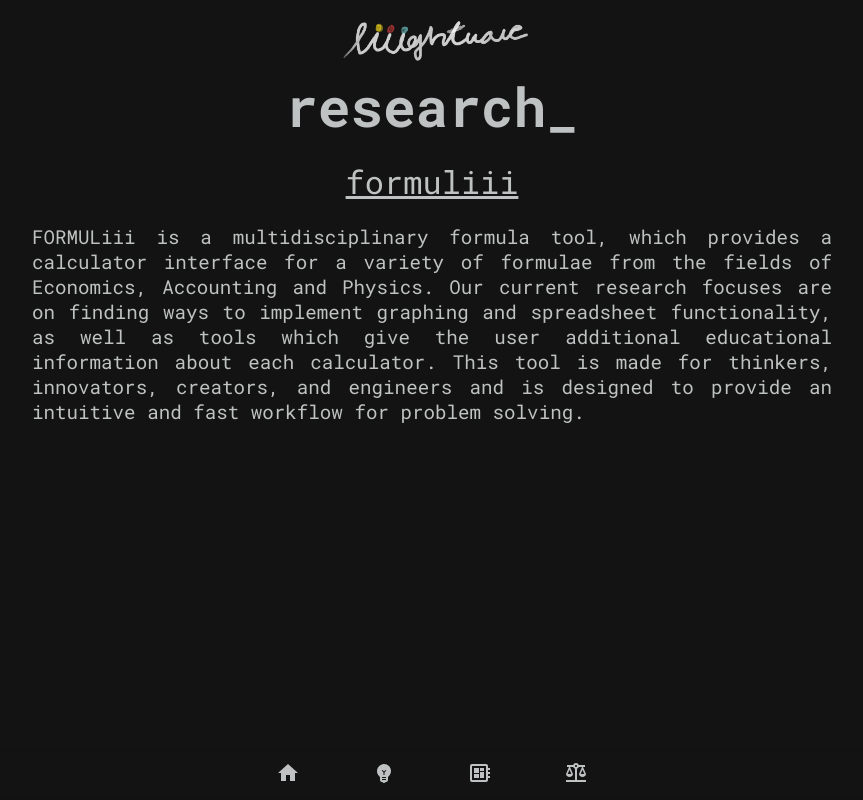
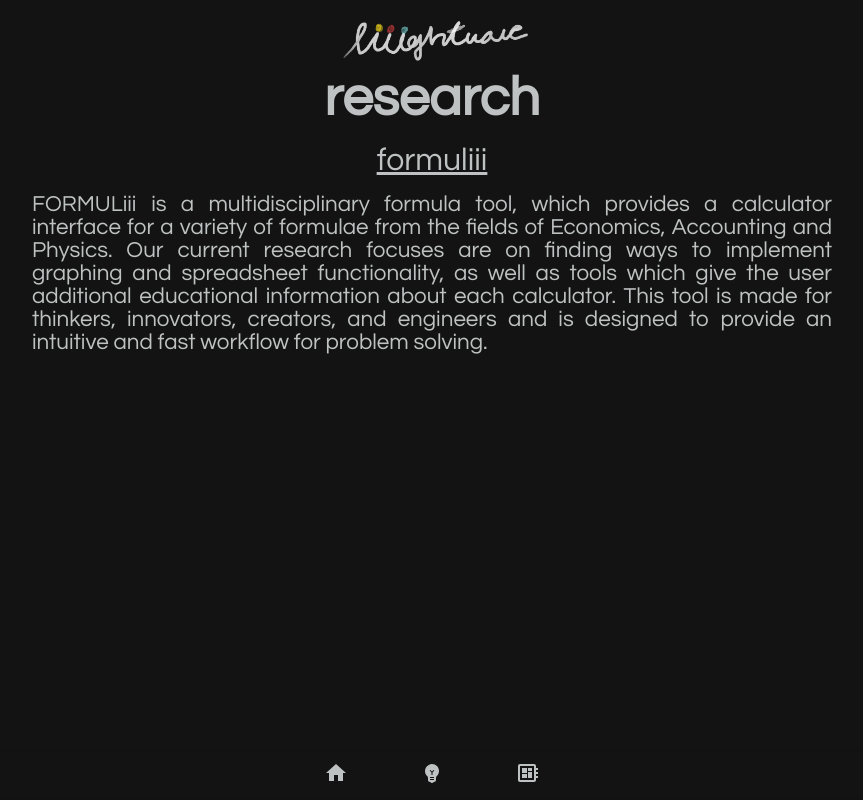
Before and after one commit to babekizulu/liiightwave, a React (Create React App) app: page /research in a window 1280 px wide. Shown: the whole page, without its empty margins (208-1071 px from the left). Built offline with nearby package versions, Linux system fonts and the light colour scheme; a web font is replaced by a local one.

Commit message:
Removed 3D Model and Ethics Page , changed page header and article content fonts

```diff
--- a/public/index.html
+++ b/public/index.html
@@ -10,6 +10,9 @@
     <link rel="apple-touch-icon" href="./icons/liiightwave192.png" />
     <link rel="manifest" href="%PUBLIC_URL%/manifest.json" />
     <title>LiiiGHTWAVE</title>
+    <link rel="preconnect" href="https://fonts.googleapis.com">
+    <link rel="preconnect" href="https://fonts.gstatic.com" crossorigin>
+    <link href="https://fonts.googleapis.com/css2?family=Questrial&display=swap" rel="stylesheet">
     <link rel="preconnect" href="https://fonts.gstatic.com" crossorigin>
     <link href="https://fonts.googleapis.com/css2?family=Mynerve&display=swap" rel="stylesheet">
     <link rel="preconnect" href="https://fonts.googleapis.com">
--- a/src/components/App.js
+++ b/src/components/App.js
@@ -8,7 +8,6 @@
 import Home from './pages/Home';
 import Research from './pages/Research';
 import Development from './pages/Development';
-import Ethics from './pages/Ethics';
 //styling
 import '../scss/App.scss';
 
@@ -25,10 +24,7 @@
       <Route path='/development'>
         <Development />
       </Route>
-      <Route path='/ethics'>
-        <Ethics />
-      </Route>
-      <Footer/>
+      <Footer />
       {/* <Route path='/careers'>
         <Careers />
       </Route>
--- a/src/components/NavBar.js
+++ b/src/components/NavBar.js
@@ -9,32 +9,27 @@
       <ul>
         <li>
           <Link href='/' className='nav-item'>
-            home<span>_</span>
+            home
           </Link>
         </li>
         <li>
           <Link href='/research' className='nav-item'>
-            research<span>_</span>
+            research
           </Link>
         </li>
         <li>
           <Link href='/development' className='nav-item'>
-            development<span>_</span>
-          </Link>
-        </li>
-        <li>
-          <Link href='/ethics' className='nav-item'>
-            ethics<span>_</span>
+            development
           </Link>
         </li>
         {/* <li>
           <Link href='/careers' className='nav-item'>
-            careers<span>_</span>
+            careers
           </Link>
         </li>
         <li>
           <Link href='/apps' className='nav-item'>
-            apps<span>_</span>
+            apps
           </Link>
         </li> */}
         {/* <li>
--- a/src/components/TabletNavbar.js
+++ b/src/components/TabletNavbar.js
@@ -6,8 +6,6 @@
 import HomeIcon from '@mui/icons-material/Home';
 import EmojiObjectsIcon from '@mui/icons-material/EmojiObjects';
 import DeveloperBoardIcon from '@mui/icons-material/DeveloperBoard';
-import BalanceIcon from '@mui/icons-material/Balance';
-
 
 const TabletNavbar = () => {
   return (
@@ -16,22 +14,17 @@
         <ul>
           <li>
             <Link href='/' className='tablet-nav-item'>
-                            <HomeIcon/>
+              <HomeIcon />
             </Link>
           </li>
           <li>
             <Link href='/research' className='tablet-nav-item'>
-                            <EmojiObjectsIcon/>
+              <EmojiObjectsIcon />
             </Link>
           </li>
           <li>
             <Link href='/development' className='tablet-nav-item'>
-                            <DeveloperBoardIcon/>
-                        </Link>
-                    </li>
-                    <li>
-                        <Link href='/ethics' className='tablet-nav-item'>
-                            <BalanceIcon/>
+              <DeveloperBoardIcon />
             </Link>
           </li>
         </ul>
--- a/src/components/pages/Development.js
+++ b/src/components/pages/Development.js
@@ -20,7 +20,7 @@
     <div className='development-page'>
       <div className='page-header-container'>
         <header className='page-header'>
-          <h1>development_</h1>
+          <h1>development</h1>
         </header>
       </div>
       <div className='repo-container'>
--- a/src/components/pages/Ethics.js
+++ b/src/components/pages/Ethics.js
@@ -6,7 +6,7 @@
     <div className='ethics-page'>
       <div className='page-header-container'>
         <div className='page-header'>
-          <h1>ethics_</h1>
+          <h1>ethics</h1>
         </div>
       </div>
       <div className='ethics-policy-container'>
@@ -32,27 +32,27 @@
           Integrity, and Mutual Respect among all employees and board members in
           the company. We do not condone any form of discrimination based on
           Gender, Sexual Orientation, Race, Ethnicity, Nationality and Economic
-          or Financial Standing. We do not condone any of these forms of discrimination
-          both in the workplace, and in our dealings outside of the workplace,
-          and in the provision of our services and customer support to our end
-          users and clients. We take upon ourselves to act transparently with
-          regards to our use of Data from end-users, and endeavor to protect
-          against the misuse of this Data. We intend to develop our technology
-          in an open-source manner, whilst still protecting information which is
-          critical to keeping competitive advantage. We commit to taking all
-          possible measures to ensure that the technologies which we develop are
-          ethical and do not pose a threat to the wellbeing of any user, or
-          humanity in general; this means that we are making a commitment to
-          make the best possible effort to consult with experts when working on
-          technologies or capabilities which, we have reason to believe could
-          cause these threats and dangers. We commit to sharing our knowledge
-          with the world. At LiiiGHTWAVE, we care about developing technology
-          that helps to bring positive growth and development in the world. We
-          aim to deliver technology which is useful and beneficial to our
-          end-users, and we care about delivering these services in an ethical
-          and safe manner. We acknowledge that, with great power comes great
-          responsibility, and we commit to taking every possible measure and
-          action to do our work responsibly.
+          or Financial Standing. We do not condone any of these forms of
+          discrimination both in the workplace, and in our dealings outside of
+          the workplace, and in the provision of our services and customer
+          support to our end users and clients. We take upon ourselves to act
+          transparently with regards to our use of Data from end-users, and
+          endeavor to protect against the misuse of this Data. We intend to
+          develop our technology in an open-source manner, whilst still
+          protecting information which is critical to keeping competitive
+          advantage. We commit to taking all possible measures to ensure that
+          the technologies which we develop are ethical and do not pose a threat
+          to the wellbeing of any user, or humanity in general; this means that
+          we are making a commitment to make the best possible effort to consult
+          with experts when working on technologies or capabilities which, we
+          have reason to believe could cause these threats and dangers. We
+          commit to sharing our knowledge with the world. At LiiiGHTWAVE, we
+          care about developing technology that helps to bring positive growth
+          and development in the world. We aim to deliver technology which is
+          useful and beneficial to our end-users, and we care about delivering
+          these services in an ethical and safe manner. We acknowledge that,
+          with great power comes great responsibility, and we commit to taking
+          every possible measure and action to do our work responsibly.
         </p>
         <br />
         <br />
--- a/src/components/pages/Home.js
+++ b/src/components/pages/Home.js
@@ -1,7 +1,6 @@
 //libs
 import React from 'react';
 //components
-import ModelContainer from '../ModelContainer';
 
 const Home = () => {
   return (
@@ -9,14 +8,17 @@
       <div className='page-header-container'>
         <header className='page-header'>
           <h1>
-            for the th<span>iii</span>nkers_
+            for the th<span>iii</span>nkers by the th<span>iii</span>nkers
           </h1>
         </header>
       </div>
-      <div className='instruction-container'>
-        <p>(click and drag to interact)</p>
+      <div className='article'>
+        <div className='article-content-container'>
+          LiiiGHTWAVE is a research & development company focused on developing
+          open-source software and sharing open data derived from the research
+          that we conduct, with everyone.
+        </div>
       </div>
-      <ModelContainer />
     </div>
   );
 };
--- a/src/components/pages/Research.js
+++ b/src/components/pages/Research.js
@@ -8,7 +8,7 @@
     <div className='research-page'>
       <div className='page-header-container'>
         <header className='page-header'>
-          <h1>research_</h1>
+          <h1>research</h1>
         </header>
       </div>
       <Article
--- a/src/scss/_Article.scss
+++ b/src/scss/_Article.scss
@@ -2,7 +2,7 @@
 .article {
     @include grid1;
     margin-left: 270px;
-    font-family: $robmon;
+    font-family: $qstr;
     color: $light;
     z-index: 1;
     margin-bottom: 18px;
@@ -31,6 +31,6 @@
     @include centerFlex;
     text-align: justify;
     width: 1000px;
-    font-size: 1.2rem;
+    font-size: 1.4rem;
     z-index: 1;
 }
--- a/src/scss/_Home.scss
+++ b/src/scss/_Home.scss
@@ -17,7 +17,7 @@
 
 .page-header {
     color: $light;
-    font-family: $robmon;
+    font-family: $qstr;
     font-size: 3rem;
     span {
         font-family: 'Times New Roman', Times, serif;
--- a/src/scss/_utils.scss
+++ b/src/scss/_utils.scss
@@ -42,3 +42,5 @@
 sans-serif;
 $robmon: 'Roboto Mono',
 monospace;
+$qstr: 'Questrial',
+sans-serif;
```
Lines whose indentation alone changed are shown as unchanged.
